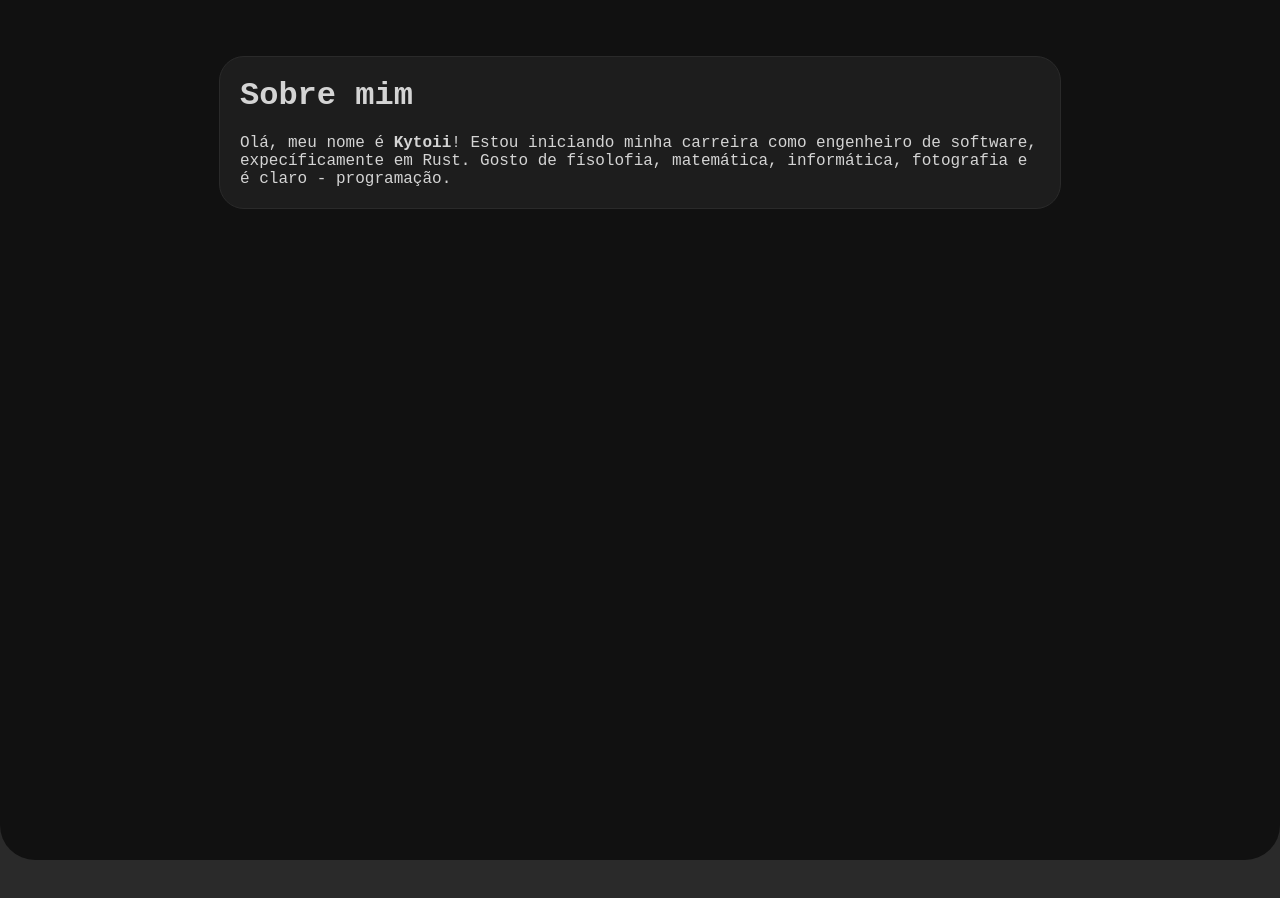
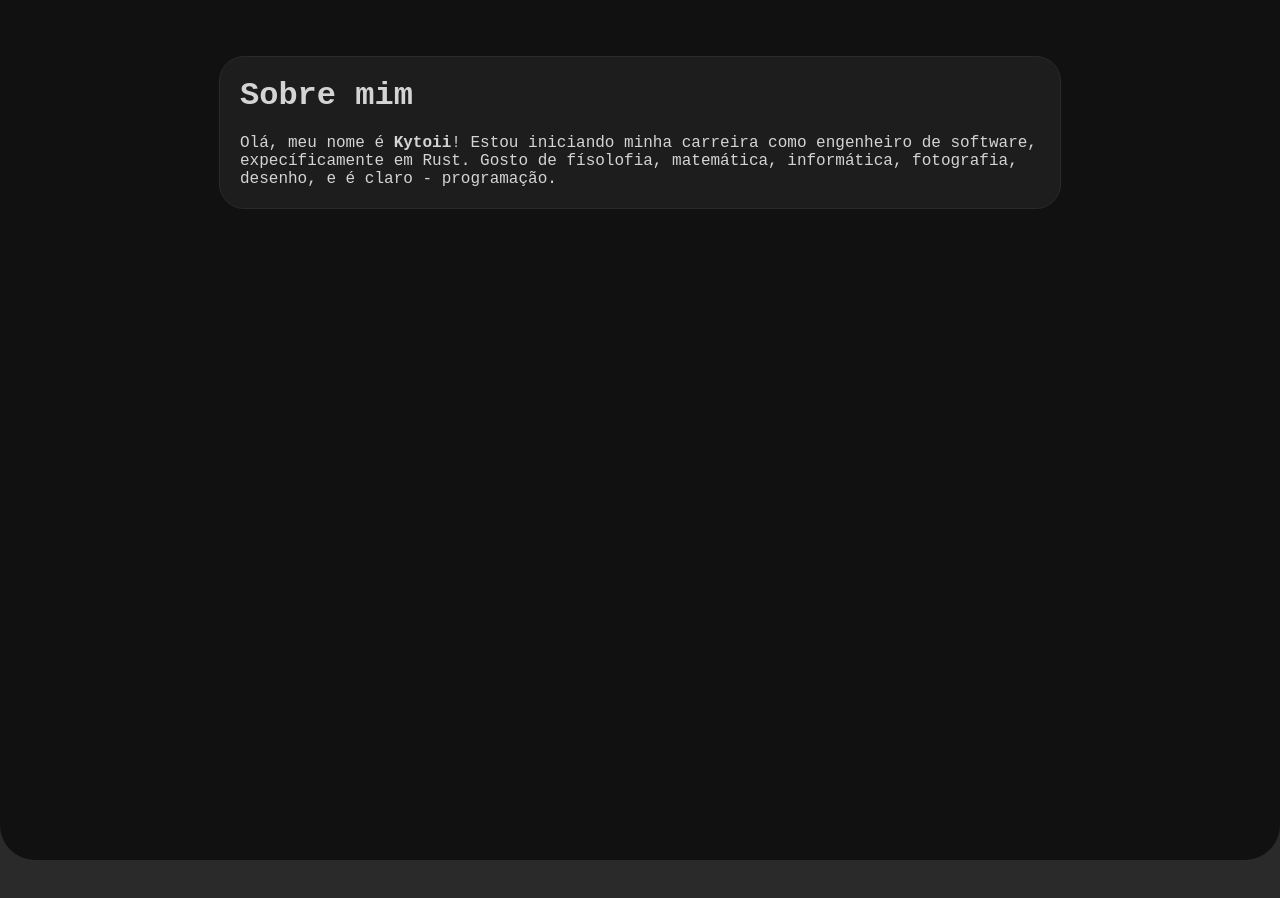
Before and after one commit to kytoii/kytoii-web, a plain HTML site: page index.html in a window 1280 px wide. Shown: the part 1140-2038 px from the top of the page. Drawn offline with Linux system fonts and the light colour scheme; a web font is replaced by a local one.

Commit message:
feat: novo interece adicionado

```diff
--- a/index.html
+++ b/index.html
@@ -40,7 +40,7 @@
 
       <div class="block">
         <h1>Sobre mim</h1>
-        <p>Olá, meu nome é <strong>Kytoii</strong>! Estou iniciando minha carreira como engenheiro de software, expecíficamente em Rust. Gosto de físolofia, matemática, informática, fotografia e é claro - programação.</p>
+        <p>Olá, meu nome é <strong>Kytoii</strong>! Estou iniciando minha carreira como engenheiro de software, expecíficamente em Rust. Gosto de físolofia, matemática, informática, fotografia, desenho, e é claro - programação.</p>
       </div>
 
     </main>
```
